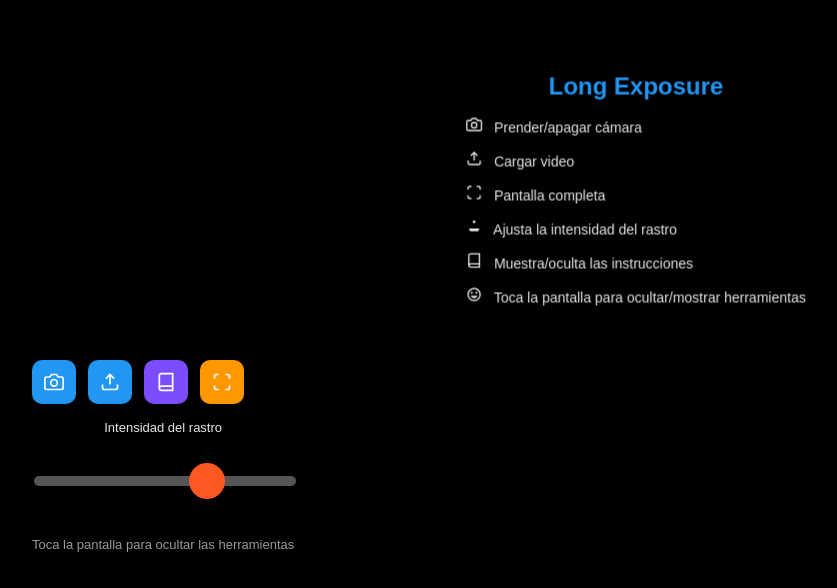
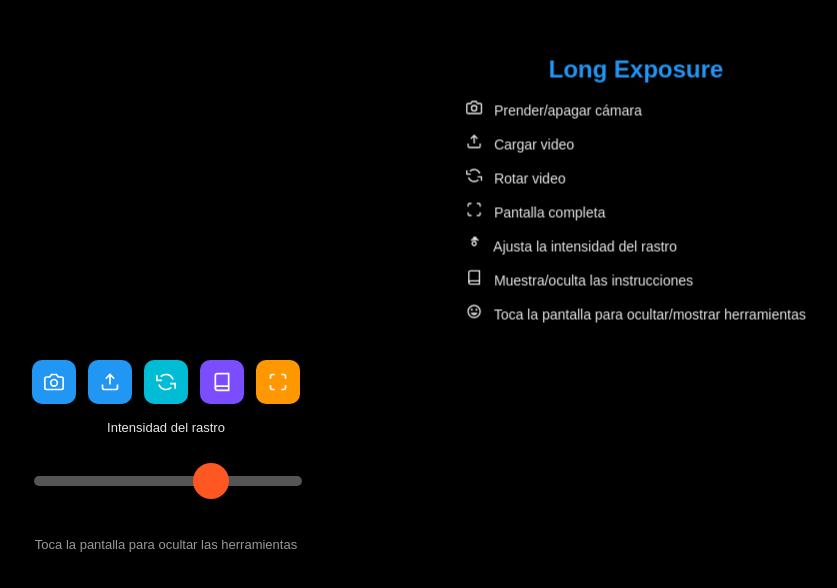
Before and after one commit to miguehm/web-step-printing, a website built with Vite: page index.html in a window 1280 px wide. Shown: the part 212-800 px from the top of the page, without its empty margins (4-841 px from the left). Built offline with nearby package versions, Linux system fonts and the light colour scheme; animation ran at ten frames a second.

Commit message:
feat: Agregar botón de rotación de video y remover emojis de botones
- Implementar botón de rotación que gira el video 90° cada vez que se presiona
- Usar shader de rotación con matriz de transformación en UV
- Remover emojis de textContent en botones play/pausa y fullscreen
- Remover emojis de los títulos en el panel de instrucciones
- Usar solo iconos SVG en todos los botones de herramientas
- Agregar estilos CSS para el nuevo botón de rotación con color cyan

```diff
--- a/index.html
+++ b/index.html
@@ -12,6 +12,7 @@
        <button id="useCam"><svg width="20" height="20" viewBox="0 0 24 24" fill="none" stroke="currentColor" stroke-width="2"><path d="M23 19a2 2 0 0 1-2 2H3a2 2 0 0 1-2-2V8a2 2 0 0 1 2-2h4l2-3h6l2 3h4a2 2 0 0 1 2 2z"/><circle cx="12" cy="13" r="4"/></svg></button>
        <button id="uploadBtn"><svg width="20" height="20" viewBox="0 0 24 24" fill="none" stroke="currentColor" stroke-width="2"><path d="M21 15v4a2 2 0 0 1-2 2H5a2 2 0 0 1-2-2v-4"/><polyline points="17 8 12 3 7 8"/><line x1="12" y1="3" x2="12" y2="15"/></svg></button>
        <input type="file" id="videoFile" accept="video/*" style="display:none;">
+       <button id="rotateBtn"><svg width="20" height="20" viewBox="0 0 24 24" fill="none" stroke="currentColor" stroke-width="2"><path d="M1 4v6h6M23 20v-6h-6"/><path d="M20.49 9A9 9 0 0 0 5.64 5.64"/><path d="M3.51 15A9 9 0 0 0 18.36 18.36"/></svg></button>
        <button id="instructionsToggleBtn"><svg width="20" height="20" viewBox="0 0 24 24" fill="none" stroke="currentColor" stroke-width="2"><path d="M4 19.5A2.5 2.5 0 0 1 6.5 17H20"/><path d="M6.5 2H20v20H6.5A2.5 2.5 0 0 1 4 19.5v-15A2.5 2.5 0 0 1 6.5 2z"/></svg></button>
        <button id="fullscreenBtn"><svg width="20" height="20" viewBox="0 0 24 24" fill="none" stroke="currentColor" stroke-width="2"><path d="M8 3H5a2 2 0 0 0-2 2v3m18 0V5a2 2 0 0 0-2-2h-3m0 18h3a2 2 0 0 0 2-2v-3M3 16v3a2 2 0 0 0 2 2h3"/></svg></button>
      </div>
@@ -43,11 +44,15 @@
      </div>
 
      <div class="instruction">
+       <span class="instructionTitle"><svg width="16" height="16" viewBox="0 0 24 24" fill="none" stroke="currentColor" stroke-width="2"><path d="M1 4v6h6M23 20v-6h-6"/><path d="M20.49 9A9 9 0 0 0 5.64 5.64"/><path d="M3.51 15A9 9 0 0 0 18.36 18.36"/></svg></span> Rotar video
+     </div>
+
+     <div class="instruction">
        <span class="instructionTitle"><svg width="16" height="16" viewBox="0 0 24 24" fill="none" stroke="currentColor" stroke-width="2"><path d="M8 3H5a2 2 0 0 0-2 2v3m18 0V5a2 2 0 0 0-2-2h-3m0 18h3a2 2 0 0 0 2-2v-3M3 16v3a2 2 0 0 0 2 2h3"/></svg></span> Pantalla completa
      </div>
 
       <div class="instruction">
-       <span class="instructionTitle"><svg width="16" height="16" viewBox="0 0 24 24" fill="currentColor"><circle cx="12" cy="5" r="2"/><path d="M12 9v6m4-2h-8M4 15h16l-2 4H6l-2-4z"/></svg></span> Ajusta la intensidad del rastro
+        <span class="instructionTitle"><svg width="16" height="16" viewBox="0 0 24 24" fill="currentColor"><path d="M12 2c-1.104 0-2 .896-2 2v1c-1.657 0-3 1.343-3 3h2c0-.552.448-1 1-1h6c.552 0 1 .448 1 1h2c0-1.657-1.343-3-3-3V4c0-1.104-.896-2-2-2h-2zm0 6c-2.209 0-4 1.791-4 4s1.791 4 4 4 4-1.791 4-4-1.791-4-4-4zm0 2c1.104 0 2 .896 2 2s-.896 2-2 2-2-.896-2-2 .896-2 2-2z"/></svg></span> Ajusta la intensidad del rastro
       </div>
 
       <div class="instruction">
--- a/src/main.js
+++ b/src/main.js
@@ -5,6 +5,7 @@ let video=document.createElement("video");
 video.muted=false;
 video.playsInline=true;
 video.loop=false;
+video.style.transform="rotate(0deg)";
 
 const renderer=new THREE.WebGLRenderer();
 renderer.setSize(innerWidth,innerHeight);
@@ -22,15 +23,28 @@ uniforms:{
  tCurrent:{value:null},
  tAccum:{value:null},
  decay:{value:0.93},
- resolution:{value:new THREE.Vector2(innerWidth,innerHeight)}
+ resolution:{value:new THREE.Vector2(innerWidth,innerHeight)},
+ rotation:{value:0}
 },
 fragmentShader:`
 uniform sampler2D tCurrent;
 uniform sampler2D tAccum;
 uniform float decay;
 uniform vec2 resolution;
+uniform float rotation;
+
+vec2 rotateUV(vec2 uv, float angle) {
+  float s = sin(angle);
+  float c = cos(angle);
+  uv -= 0.5;
+  uv = mat2(c, -s, s, c) * uv;
+  uv += 0.5;
+  return uv;
+}
+
 void main(){
  vec2 uv=gl_FragCoord.xy/resolution;
+ uv = rotateUV(uv, rotation);
  vec4 cur=texture2D(tCurrent,uv);
  vec4 acc=texture2D(tAccum,uv);
  gl_FragColor=mix(cur,acc,decay);
@@ -49,6 +63,7 @@ screenScene.add(screenQuad);
 let a=rtA,b=rtB;
 let videoTex=null;
 let cameraActive=false;
+let videoRotation=0;
 
 // 🎨 Canvas para renderizar cuando no hay fuente activa
 const blankMat=new THREE.MeshBasicMaterial({color:0x000000});
@@ -110,10 +125,8 @@ document.addEventListener("click",e=>{
 playPauseBtn.onclick=()=>{
   if(video.paused){
     video.play();
-   playPauseBtn.textContent="⏸ ";
   }else{
     video.pause();
-   playPauseBtn.textContent="⏯ ";
   }
 };
 
@@ -136,10 +149,8 @@ fullscreenBtn.onclick=async()=>{
   try{
     if(!document.fullscreenElement){
       await document.documentElement.requestFullscreen();
-     fullscreenBtn.textContent="⛶";
     }else{
       await document.exitFullscreen();
-     fullscreenBtn.textContent="⛶";
     }
   }catch(e){
     console.error("Error al cambiar fullscreen:",e);
@@ -263,7 +274,6 @@ videoFile.onchange=e=>{
 
     video.src=URL.createObjectURL(file);
     video.play();
-   playPauseBtn.textContent="⏸ ";
     videoTex=new THREE.VideoTexture(video);
    video.onloadedmetadata=()=>{
      ajustarAspecto();
@@ -272,6 +282,12 @@ videoFile.onchange=e=>{
    };
 };
 
+// 🔄 Botón rotar video
+rotateBtn.onclick=()=>{
+  videoRotation=(videoRotation+Math.PI/2)%(2*Math.PI);
+  mat.uniforms.rotation.value=videoRotation;
+};
+
 window.addEventListener("resize",()=>{
  renderer.setSize(innerWidth,innerHeight);
  ajustarAspecto();
--- a/src/style.css
+++ b/src/style.css
@@ -443,13 +443,24 @@ input[type="range"]::-moz-range-thumb:active{
 
 /* BOTÓN INSTRUCCIONES */
 #instructionsToggleBtn{
-    background:#7C4DFF;
-    flex-shrink:0;
-    white-space:nowrap;
+     background:#7C4DFF;
+     flex-shrink:0;
+     white-space:nowrap;
 }
 
 #instructionsToggleBtn:active{
-    transform:scale(0.97);
+     transform:scale(0.97);
+}
+
+/* BOTÓN ROTAR */
+#rotateBtn{
+     background:#00BCD4;
+     flex-shrink:0;
+     white-space:nowrap;
+}
+
+#rotateBtn:active{
+     transform:scale(0.97);
 }
 
 /* TIEMPO DEL VIDEO */
```
Lines whose indentation alone changed are shown as unchanged.
